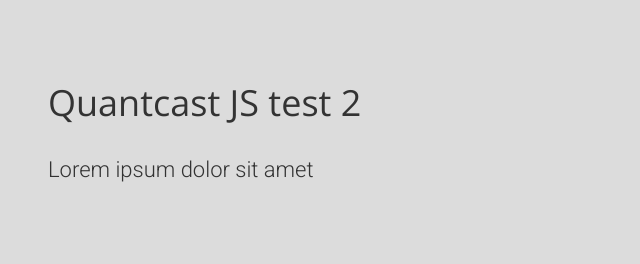
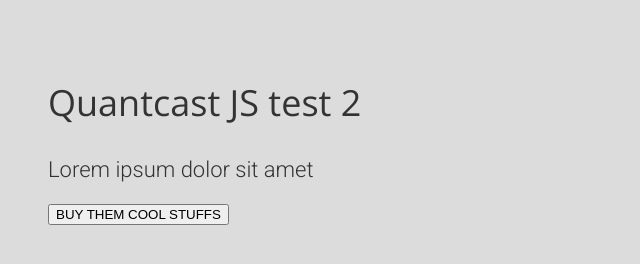
Before and after one commit to ameyms/ameyms.github.com, a plain HTML site: page my/ads/test2.html in a window 1280 px wide. Shown: the whole page, without its empty margins (0-640 px from the left). Drawn offline with nearby package versions, Linux system fonts and the light colour scheme; files whose address does not match are found by name.

Commit message:
add buy button

```diff
--- a/my/ads/test2.html
+++ b/my/ads/test2.html
@@ -19,6 +19,9 @@
           <p>
             Lorem ipsum dolor sit amet
           </p>
+		<p>
+			<button id="buyMe">BUY THEM COOL STUFFS</button>
+		</p>
 				</div>
 			</div>
 
```
